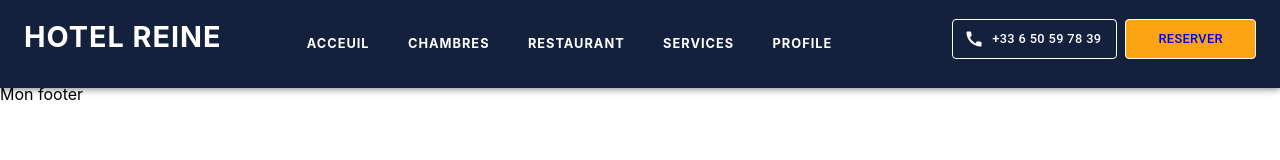
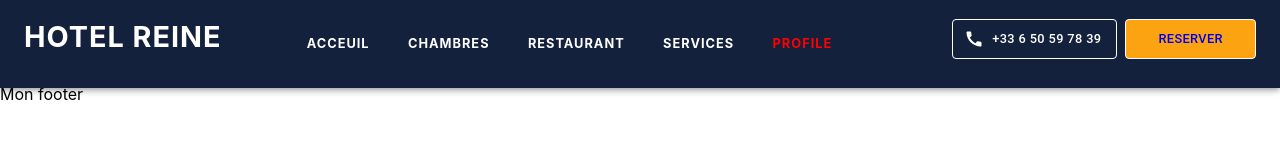
Before and after one commit to zoutigo/REINE-HOTEL, a React (Create React App) app in the folder client/: page /profile in a window 1280 px wide. Shown: the top 160 px of the page. Built offline with nearby package versions, Linux system fonts and the light colour scheme.

Commit message:
styling small medias menu

```diff
--- a/client/src/components/content/SmallMediaMenu.js
+++ b/client/src/components/content/SmallMediaMenu.js
@@ -2,7 +2,7 @@ import React from 'react'
 import {NavLink} from 'react-router-dom'
 import {useSelector, useDispatch} from 'react-redux'
 import {openBurgerMenu} from '../../redux/settings/settingsActions'
-import {Typography} from '@material-ui/core'
+import {Box, Button, Typography} from '@material-ui/core'
 import {makeStyles} from '@material-ui/styles'
 
 const useStyles = makeStyles((theme)=>({
@@ -12,10 +12,26 @@ const useStyles = makeStyles((theme)=>({
         minWidth: '100vw',
         minHeight: '100vh',
         zIndex: 2 ,
-        backgroundColor: theme.palette.coyotte.main,
+        backgroundColor: theme.palette.dark.main,
         position: 'absolute',
         top: '4em',
         transform: 'translate(0, -200%)'
+    },
+    navElement : {
+        margin: '3em 3.8em'
+    },
+    navLink : {
+        textDecoration : 'none',
+        textTransform: 'uppercase',
+        letterSpacing : '1px',
+        color: theme.palette.white.main
+
+    },
+    bookingBtn: {
+        backgroundColor : theme.palette.orange.main
+    },
+    bookingLink: {
+        textDecoration: 'none'
     }
 
 }))
@@ -33,7 +49,8 @@ const useStyles = makeStyles((theme)=>({
 const navElements = [{'name': 'acceuil', 'link': '/home'},
                      {'name': 'chambres', 'link': '/rooms'},
                     {'name': 'services', 'link': '/services'},
-                    {'name': 'restaurant', 'link': '/restaurant'}]
+                    {'name': 'restaurant', 'link': '/restaurant'},
+                    {'name': 'profil', 'link': '/profile'}]
 
 function SmallMediaMenu() {
     const classes = useStyles()
@@ -53,20 +70,24 @@ function SmallMediaMenu() {
     }
 
     return (
-        <div
+        <Box
+          variant='div'
           className={classes.root}
           style = { burgerStyle()}
           >
              {
                  navElements.map((element, index)=>{
                      return (
-                         <Typography key={index}>
-                            <NavLink to={element.link} onClick={handleClick}>{element.name} </NavLink>
+                         <Typography key={index} className={classes.navElement}>
+                            <NavLink to={element.link} onClick={handleClick} className={classes.navLink} activeStyle={{ color: 'red' }} >{element.name} </NavLink>
                          </Typography>
                      )
                  })
              }
-        </div>
+             <Button variant='outlined' fullWidth className={classes.bookingBtn}>
+                 <NavLink to='/booking' onClick={handleClick} className={classes.bookingLink}>Reserver Maintenant</NavLink>
+             </Button>
+        </Box>
     )
 }
 
--- a/client/src/components/header/LargeToolbar.js
+++ b/client/src/components/header/LargeToolbar.js
@@ -41,7 +41,10 @@ const useStyles = makeStyles((theme)=>({
           fontSize: '0.8em',
           color: theme.palette.white.main,
           fontWeight: 'bold',
-          letterSpacing:'1px'
+          letterSpacing:'1px',
+          '&:hover': {
+            color: "green",
+         },
       },
 
       bookingBtn : {
@@ -86,7 +89,7 @@ function LargeToolbar() {
                         navElements.map((element, index)=>{
                             return (
 
-                                    <NavLink key={index}to={element.link} className={classes.navLinks}>
+                                    <NavLink key={index}to={element.link} className={classes.navLinks} activeStyle={{ color: 'red' }}>
                                         {element.name}
                                     </NavLink>
 
--- a/client/src/components/header/SmallToolBar.js
+++ b/client/src/components/header/SmallToolBar.js
@@ -1,4 +1,5 @@
 import React from 'react'
+import {NavLink} from 'react-router-dom'
 import {useDispatch, useSelector} from 'react-redux'
 import {openBurgerMenu} from '../../redux/settings/settingsActions'
 import { Toolbar , IconButton, Typography, Box, Button, Badge, Paper} from '@material-ui/core'
@@ -77,7 +78,9 @@ function SmallToolBar() {
                     //   onClick={handleProfileMenuOpen}
                     color="inherit"
                     >
-                    <AccountCircle />
+                      <NavLink to='/profile' style={{color:'inherit'}}>
+                          <AccountCircle />
+                      </NavLink>
                    </IconButton>
 
            </Typography>
```
